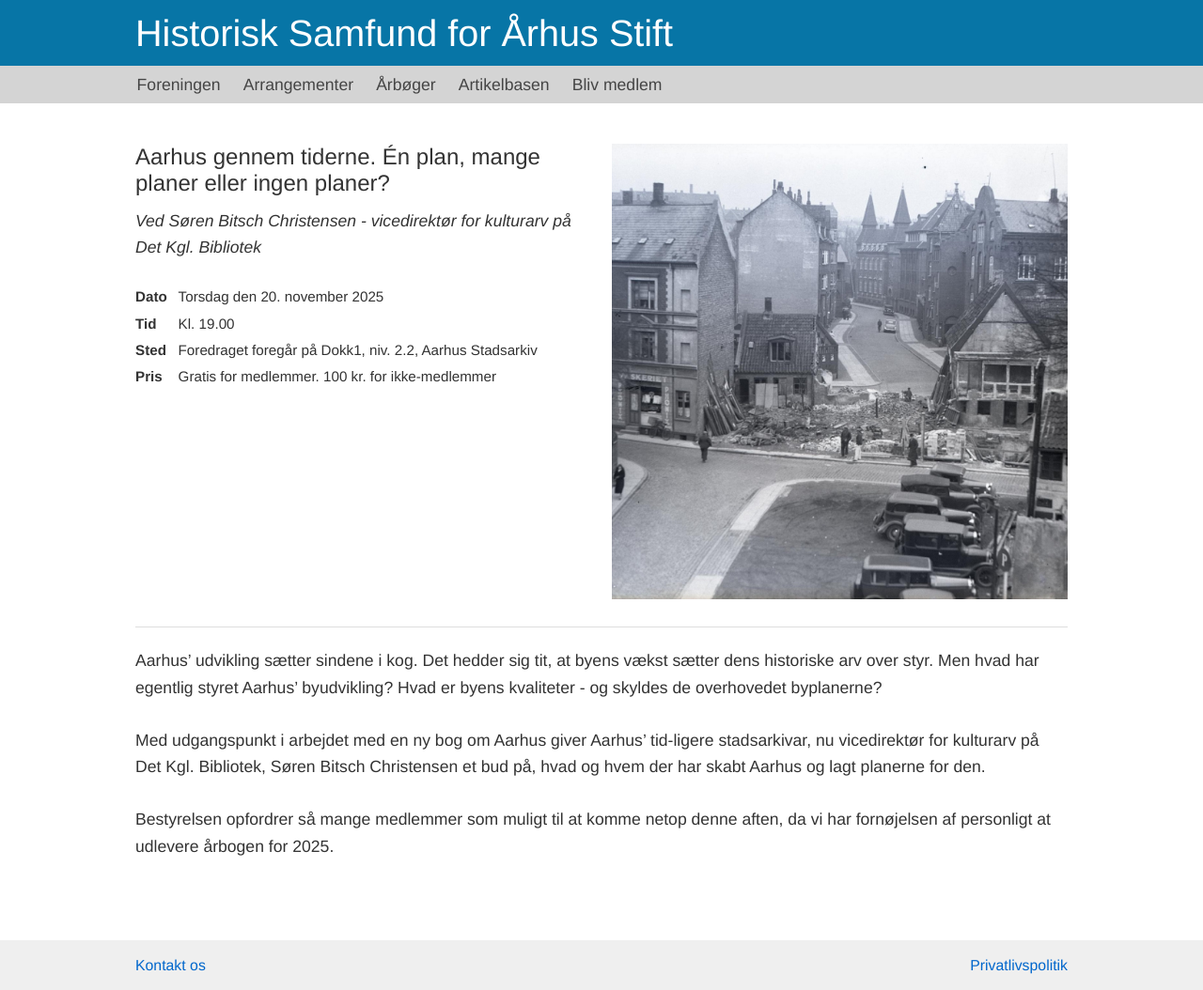
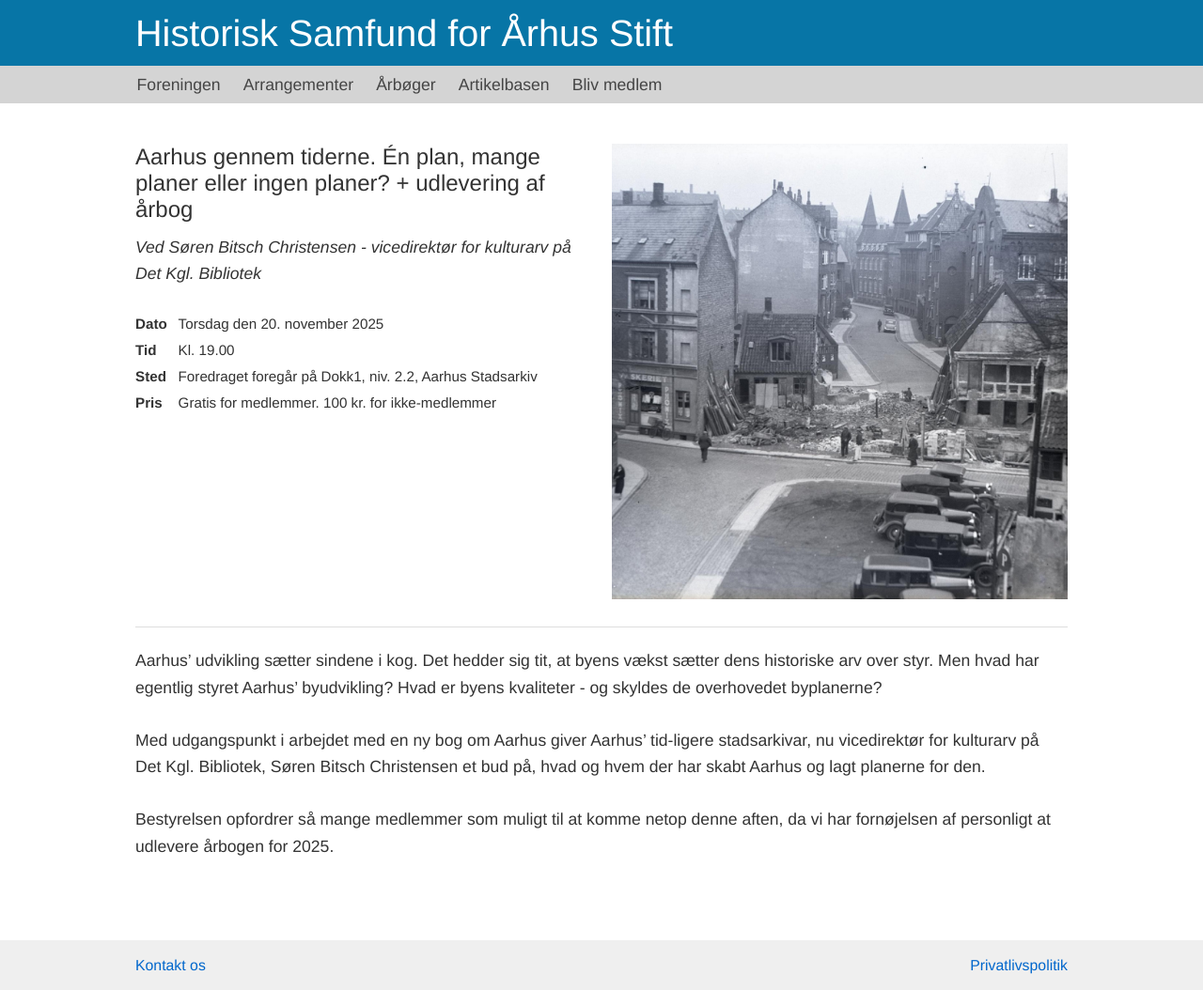
Before and after one commit to guldhorn/historisk-samfund, a Jekyll site: the page built from arrangementer/2025-11-20-aarhus-gennem-tiderne.md, in a window 1280 px wide. Shown: the whole page at 94% size. Built offline with Jekyll 4.4.1, drawn with Linux system fonts in a browser that asks for light colours.

Commit message:
Update arrangements.yaml

```diff
--- a/_data/arrangements.yaml
+++ b/_data/arrangements.yaml
@@ -146,7 +146,7 @@
 - page_url: /arrangementer/2025-11-20-aarhus-gennem-tiderne
   image_url: /assets/Aarhus gennem tiderne_arrangementsside.jpg
   image_alt: Foredrag om Aarhus gennem tiderne
-  title: Aarhus gennem tiderne. Én plan, mange planer eller ingen planer?
+  title: Aarhus gennem tiderne. Én plan, mange planer eller ingen planer? + udlevering af årbog
   presenter: Ved Søren Bitsch Christensen - vicedirektør for kulturarv på Det Kgl. Bibliotek
   location: Foredraget foregår på Dokk1, niv. 2.2, Aarhus Stadsarkiv
   date: Torsdag den 20. november 2025
```
